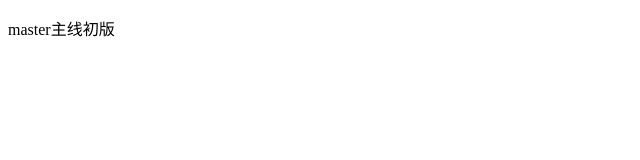
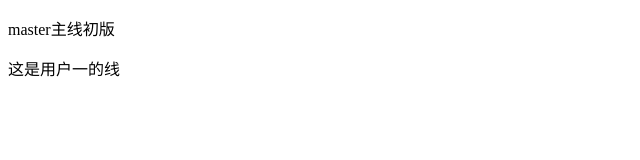
Before and after one commit to Locke6/ultraTest, a plain HTML site: page index.html in a window 1280 px wide. Shown: the whole page, without its empty margins (0-640 px from the left). Drawn offline with Linux system fonts and the light colour scheme.

Commit message:
用户一的线

```diff
--- a/index.html
+++ b/index.html
@@ -9,6 +9,7 @@
 
 <body>
     <p>master主线初版</p>
+    <p>这是用户一的线</p>
 </body>
 
 </html>
```
